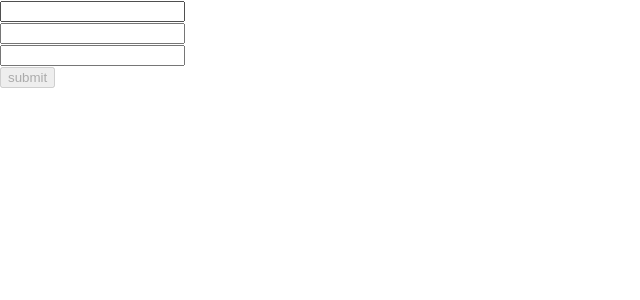
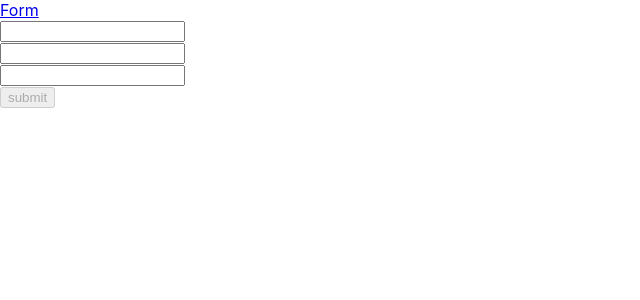
Before and after one commit to grabynsky/react-materials, a React (Create React App) app: page /form in a window 1280 px wide. Shown: the top 300 px of the page, without its empty margins (0-640 px from the left). Built offline with nearby package versions, Linux system fonts and the light colour scheme.

Commit message:
use useForm and JOI and router

```diff
--- a/package.json
+++ b/package.json
@@ -17,7 +17,8 @@
     "web-vitals": "^2.1.4",
     "react-hook-form": "^7.53.0",
     "joi": "^17.13.3",
-    "@hookform/resolvers": "^3.9.0"
+    "@hookform/resolvers": "^3.9.0",
+    "react-router-dom": "^6.26.1"
   },
   "scripts": {
     "start": "react-scripts start",
--- a/src/App.tsx
+++ b/src/App.tsx
@@ -1,14 +1,14 @@
-import React, {FC} from 'react';
-import './App.css';
-import FormComponent from "./components/form/FormComponent";
+import React from 'react';
+import {Outlet} from "react-router-dom";
+import HeaderComponent from "./components/header/HeaderComponent";
 
-const App: FC = () => {
+const App = () => {
     return (
-        <div className="App">
-
-            <FormComponent/>
+        <div>
+            <HeaderComponent/>
+            <Outlet/>
         </div>
     );
-}
+};
 
 export default App;
--- a/src/components/form/FormComponent.tsx
+++ b/src/components/form/FormComponent.tsx
@@ -2,6 +2,7 @@ import React from 'react';
 import {useForm} from "react-hook-form";
 import {joiResolver} from "@hookform/resolvers/joi";
 import {userValidator} from "./validators/user.validator";
+import {useLocation, useNavigate, useParams, useSearchParams} from "react-router-dom";
 
 interface IFormType {
     username: string,
@@ -23,6 +24,8 @@ const FormComponent = () => {
     const customHandler = (formdata: IFormType) => {
         console.log(formdata)
     };
+
+
     return (
         <main>
             <form onSubmit={handleSubmit(customHandler)}>
--- a/src/components/form/validators/user.validator.ts
+++ b/src/components/form/validators/user.validator.ts
@@ -9,7 +9,7 @@ const userValidator = Joi.object({
         }),
     password: Joi.string().min(3).max(10).required().messages({
         'string.min.base': 'min is not ',
-        'string.max.base': ''
+        'string.max.base': 'dhreh'
     }),
     age: Joi.number().min(2).max(117).required()
 })
--- /dev/null
+++ b/src/components/header/HeaderComponent.tsx
@@ -0,0 +1,12 @@
+import React from 'react';
+import {Link} from "react-router-dom";
+
+const HeaderComponent = () => {
+    return (
+        <div>
+            <Link to={'form'}>Form</Link>
+        </div>
+    );
+};
+
+export default HeaderComponent;
--- a/src/index.tsx
+++ b/src/index.tsx
@@ -1,11 +1,12 @@
 import React from 'react';
 import ReactDOM from 'react-dom/client';
 import './index.css';
-import App from './App';
+import {RouterProvider} from "react-router-dom";
+import {router} from "./router/router";
 
 const root = ReactDOM.createRoot(
   document.getElementById('root') as HTMLElement
 );
 root.render(
-    <App />
+    <RouterProvider router={router}/>
 );
--- /dev/null
+++ b/src/pages/ErrorPage.tsx
@@ -0,0 +1,11 @@
+import React from 'react';
+
+const ErrorPage = () => {
+    return (
+        <div>
+            eroor Page
+        </div>
+    );
+};
+
+export default ErrorPage;
--- /dev/null
+++ b/src/router/router.tsx
@@ -0,0 +1,17 @@
+import {createBrowserRouter, Navigate} from "react-router-dom";
+import App from "../App";
+import ErrorPage from "../pages/ErrorPage";
+import FormComponent from "../components/form/FormComponent";
+
+
+const routers = [{
+    path: '/',
+    element: <App/>,
+    errorElement: <ErrorPage/>,
+    children: [
+        {index: true, element: <Navigate to={'form'}/>},
+        {path:'form', element: <FormComponent/>}
+    ]
+}]
+
+export const router = createBrowserRouter(routers);
```
Also changed, not shown: src/pages/FormPage.tsx (added, +12 -0 lines), 1 other file (tests, documents, lock files or other folders).
